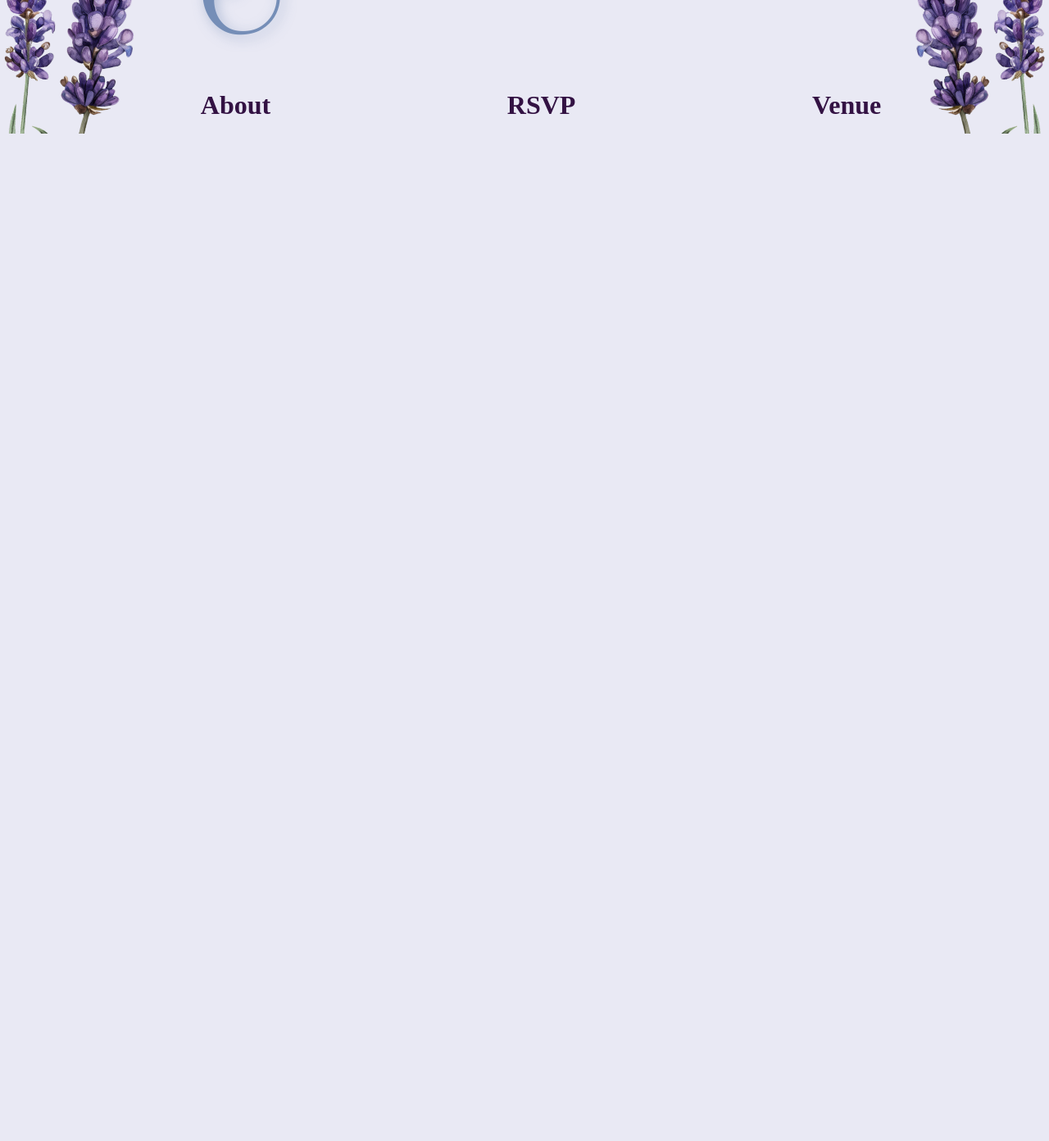
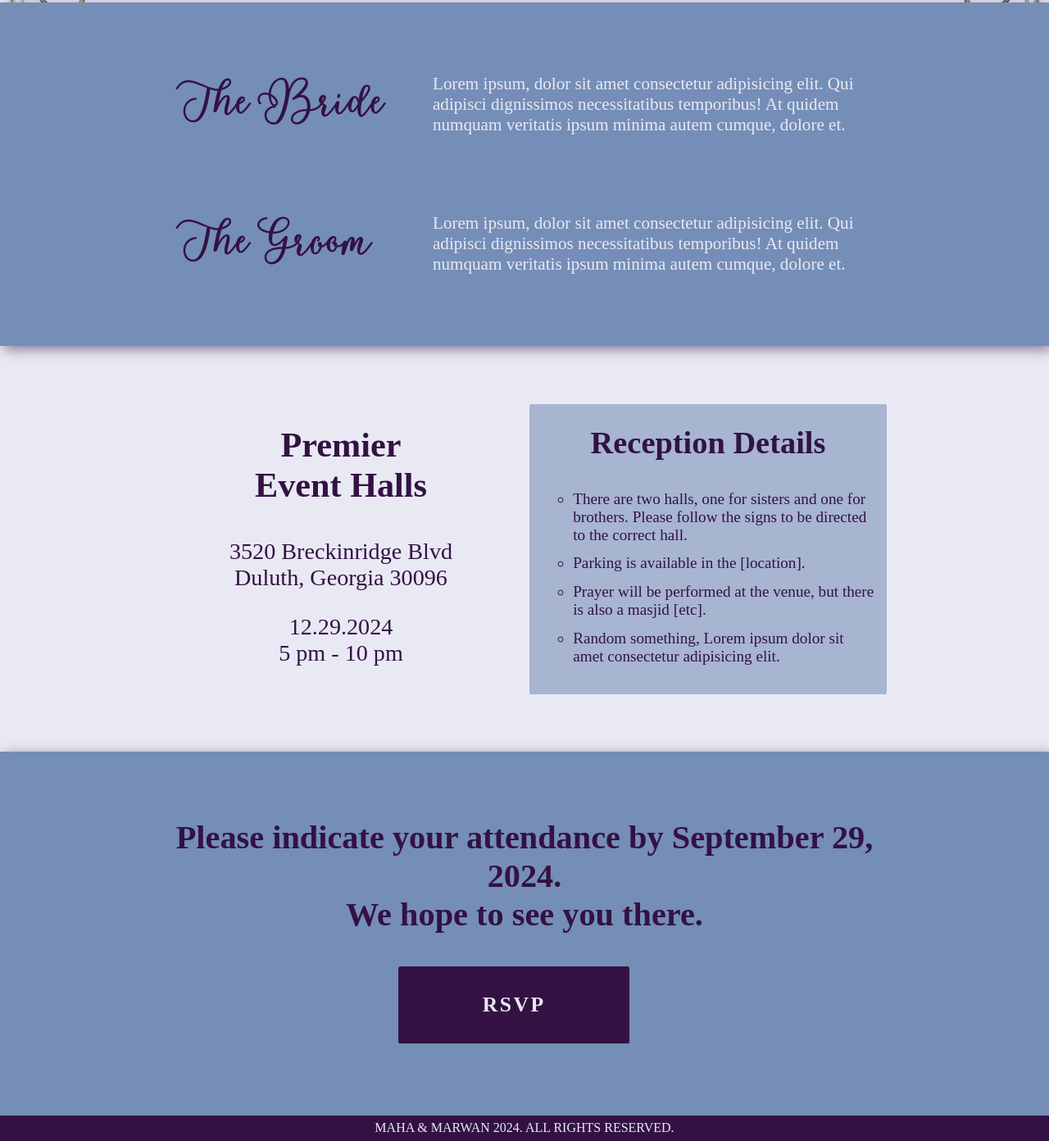
Before and after one commit to maha-marwan/wedding, a plain HTML site: page index.html in a window 1280 px wide. Shown: the part 637-2029 px from the top of the page at 82% size. Before the commit the page ends 800 px from the top, so only its background shows below. Drawn offline with Linux system fonts and the light colour scheme; a web font is replaced by a local one.

Commit message:
Add about, venue, and rsvp sections

```diff
--- a/index.html
+++ b/index.html
@@ -11,7 +11,7 @@
         <div class="intro">
             <div class="maha_date">
                 <p id="maha">Maha</p>
-                <p id="date">12.xx.2024</p>
+                <p id="date">12.29.2024</p>
             </div>
             <div class="bottom">
                 <div class="left_flower">
@@ -24,9 +24,9 @@
                     </div>
                     <div class="nav_links">
                         <ul>
-                            <li><a href="#">About</a></li>
-                            <li><a href="#">RSVP</a></li>
-                            <li><a href="#">Venue</a></li>
+                            <li><a href="#about">About</a></li>
+                            <li><a href="#rsvp">RSVP</a></li>
+                            <li><a href="#venue">Venue</a></li>
                         </ul>
                     </div>
                 </div>
@@ -35,5 +35,43 @@
                 </div>
             </div>
         </div>
+
+        <div class="about" id="about">
+            <div class="container">
+                <h2>The Bride</h2>
+                <p>Lorem ipsum, dolor sit amet consectetur adipisicing elit. Qui adipisci dignissimos necessitatibus temporibus! At quidem numquam veritatis ipsum minima autem cumque, dolore et. </p>
+            </div>
+
+            <div class="container">
+                <h2>The Groom</h2>
+                <p>Lorem ipsum, dolor sit amet consectetur adipisicing elit. Qui adipisci dignissimos necessitatibus temporibus! At quidem numquam veritatis ipsum minima autem cumque, dolore et. </p>
+            </div>
+        </div>
+
+        <div class="venue" id="venue">
+            <div class="container">
+                <h2>Premier<br>Event Halls</h2>
+                <p>3520 Breckinridge Blvd<br>Duluth, Georgia 30096</p>
+                <p>12.29.2024<br>5 pm - 10 pm</p>
+            </div>
+            <div class="container_rules">
+                <h2>Reception Details</h2>
+                <ul>
+                    <li>There are two halls, one for sisters and one for brothers. Please follow the signs to be directed to the correct hall.</li>
+                    <li>Parking is available in the [location].</li>
+                    <li>Prayer will be performed at the venue, but there is also a masjid [etc].</li>
+                    <li>Random something, Lorem ipsum dolor sit amet consectetur adipisicing elit.</li>
+                </ul>
+            </div>
+        </div>
+
+        <div class="rsvp" id="rsvp">
+            <p>Please indicate your attendance by September 29, 2024.<br>We hope to see you there.</p>
+            <a href="#"><button>RSVP</button></a>
+        </div>
+
+        <div class="footer">
+            Maha & Marwan 2024. All Rights Reserved.
+        </div>
     </body>
 </html>
--- a/style.css
+++ b/style.css
@@ -6,12 +6,19 @@
 @font-face {
     font-family: Cormorant_Garamond;
     src: url(resources/fonts/Cormorant_Garamond/CormorantGaramond-Regular.ttf);
+    font-weight: 400;
 }
 
 @font-face {
     font-family: Cormorant_Garamond;
     src: url(resources/fonts/Cormorant_Garamond/CormorantGaramond-SemiBold.ttf);
-    font-weight: bold;
+    font-weight: 500;
+}
+
+@font-face {
+    font-family: Cormorant_Garamond;
+    src: url(resources/fonts/Cormorant_Garamond/CormorantGaramond-Bold.ttf);
+    font-weight: 600;
 }
 
 /* width */
@@ -35,9 +42,12 @@
     background: #59606C;
 }
 
+html { scroll-behavior: smooth; }
+
 body {
     background: #E9E9F4;
     font-family: Cormorant_Garamond;
+    font-weight: 400;
     color: #331243;
     margin: 0;
     padding: 20vh 0 0 0;
@@ -49,7 +59,7 @@ body {
 .intro {
     display: flex;
     flex-direction: column;
-    min-height: 80vh;
+    min-height: 60vh;
     justify-content: space-between;
 }
 
@@ -106,18 +116,19 @@ body {
 
 .bottom .marwan {
     margin-top: 2vw;
-    align-items: flex-start;
+    align-items: center;
 }
 
-ul li {
+.nav_links ul li {
     list-style-type: none;
     font-weight: bold;
     font-size: 2.5vw;
     padding: 0% 1vw;
 }
 
-ul {
-    margin-top: 3vw;
+.nav_links ul {
+    margin-top: 2vw;
+    margin-bottom: 2vw;
     display: flex;
     flex-direction: row;
     justify-content: space-between;
@@ -157,3 +168,147 @@ a:hover {
     -webkit-transform: scaleX(-1);
     transform: scaleX(-1);
 }
+
+.about {
+    background-color: #758EB7;
+    box-shadow: 0.3vw 0.5vh 15px #33124389;
+    display: flex;
+    flex-direction: column;
+    padding: 5vh 15vw;
+}
+
+.about .container {
+    display: flex;
+    flex-direction: row;
+    justify-content: space-around;
+    margin: 1vw 0%;
+    align-items: center;
+}
+
+.about .container h2 {
+    font-family: Malibu;
+    width: 30%;
+    color: #331243;
+    font-size: 3.3vw;
+}
+
+.about .container p {
+    width: 60%;
+    font-weight: 500;
+    font-size: 1.65vw;
+    color: #E9E9F4;
+}
+
+.venue {
+    display: flex;
+    flex-direction: row;
+    padding: 8vh 15vw;
+}
+
+.venue h2 {
+    font-family: Cormorant_Garamond;
+    font-weight: 600;
+    color: #331243;
+    font-size: 3.3vw;
+    margin: 1vw 0;
+    text-align: center;
+
+}
+
+.venue .container {
+    display: flex;
+    flex-direction: column;
+    color: #331243;
+    align-items: center;
+    width: 50%;
+    padding: 1vw;
+    margin: 0.5vw 0.5vw;
+}
+
+
+.venue .container p {
+    text-align: center;
+    margin-bottom: 0;
+    font-size: 2.2vw;
+}
+
+.venue .container_rules {
+    display: flex;
+    flex-direction: column;
+    justify-content: space-evenly;
+    background-color: #758eb78f;
+    width: 50%;
+    padding: 1vw;
+    margin: 0.5vw 0.5vw;
+    border-radius: 0.2vw;
+}
+
+.venue .container_rules h2 {
+    font-size: 3vw;
+    font-family: Cormorant_Garamond;
+    font-weight: 600;
+}
+
+.venue .container_rules ul {
+    display: flex;
+    flex-direction: column;
+    align-items: flex-start;
+}
+
+.venue .container_rules ul li {
+    font-size: 1.5vw;
+    padding: 0.5vw 0;
+    list-style-type: circle;
+}
+
+.venue .container_rules ul li, .venue p {
+    font-weight: 500;
+}
+
+.rsvp {
+    background-color: #758EB7;
+    box-shadow: 0.3vw 0.5vh 15px #33124389;
+    display: flex;
+    flex-direction: column;
+    padding: 5vh 15vw;
+    align-items: center;
+}
+
+.rsvp p {
+    font-size: 3.15vw;
+    font-family: Cormorant_Garamond;
+    font-weight: 600;
+    text-align: center;
+}
+
+.rsvp button {
+    font-family: Cormorant_Garamond;
+    font-size: 2vw;
+    font-weight: 600;
+    letter-spacing: 0.2vw;
+    background-color: #331243;
+    border: #331243;
+    padding: 4vh 8vw;
+    border-radius: 0.2vw;
+    color: #E9E9F4;
+    width: fit-content;
+    margin-right: 2vw;
+    margin-bottom: 6vh;
+}
+
+.rsvp button:hover {
+    background-color:#33124389;
+    transition: background-color 0.8s;
+    cursor: pointer;
+}
+
+.footer {
+    display: flex;
+    flex-direction: row;
+    justify-content: center;
+    background-color: #331243;
+    color: #E9E9F4;
+    text-transform: uppercase;
+    padding: 0.5vw 0;
+    font-weight: 500;
+}
```
